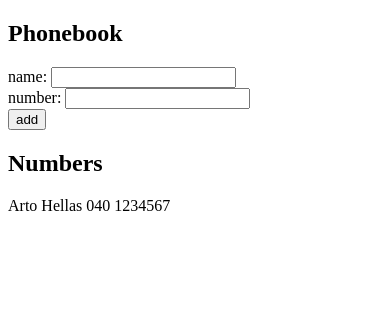
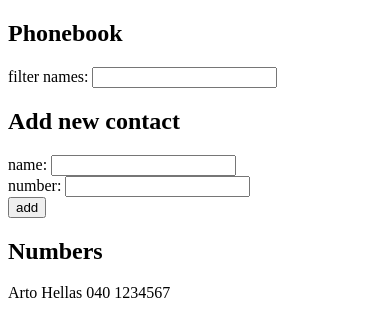
Before and after one commit to sonjaek/fullstack-exercises, a React (Create React App) app in the folder part2/phonebook/: page / in a window 390 px wide. Shown: the top 336 px of the page. Built offline with nearby package versions, Linux system fonts and the light colour scheme.

Commit message:
Phonebook, step4: add result filtering

```diff
--- a/part2/phonebook/src/App.js
+++ b/part2/phonebook/src/App.js
@@ -1,7 +1,6 @@
 import React, { useState } from 'react'
 
 const Person = (person) => {
-  console.log(person.name);
   return (
     <div>
       {person.name} {person.number}
@@ -14,6 +13,7 @@ const App = () => {
     { name: 'Arto Hellas',
       number: '040 1234567' }
   ])
+  const [ filter, setFilter ] = useState('')
   const [ newName, setNewName ] = useState('')
   const [ newNumber, setNewNumber ] = useState('')
 
@@ -33,6 +33,10 @@ const App = () => {
     }
   }
 
+  const handleFilter = (event) => {
+    setFilter(event.target.value)
+  }
+
   const handleName = (event) => {
     setNewName(event.target.value)
   }
@@ -44,6 +48,14 @@ const App = () => {
   return (
     <div>
       <h2>Phonebook</h2>
+      <div id='searchField'>
+        filter names: <input
+          value={filter}
+          onChange={handleFilter}
+        />
+      </div>
+
+      <h2>Add new contact</h2>
       <form onSubmit={addName}>
         <div id='nameField'>
           name: <input
@@ -61,8 +73,10 @@ const App = () => {
           <button type="submit">add</button>
         </div>
       </form>
+
       <h2>Numbers</h2>
-      {persons.map(person =>
+      {persons.filter(person => person.name.toLowerCase().includes(filter))
+              .map(person =>
         <Person key={person.name} name={person.name} number={person.number} />
       )}
     </div>
```
